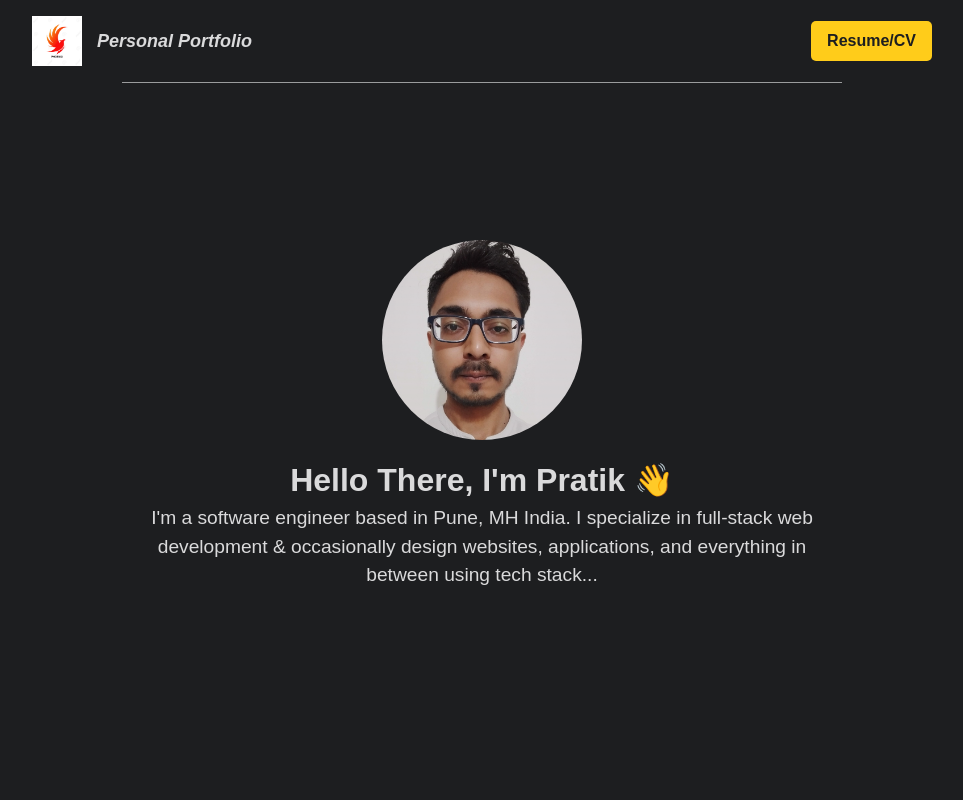
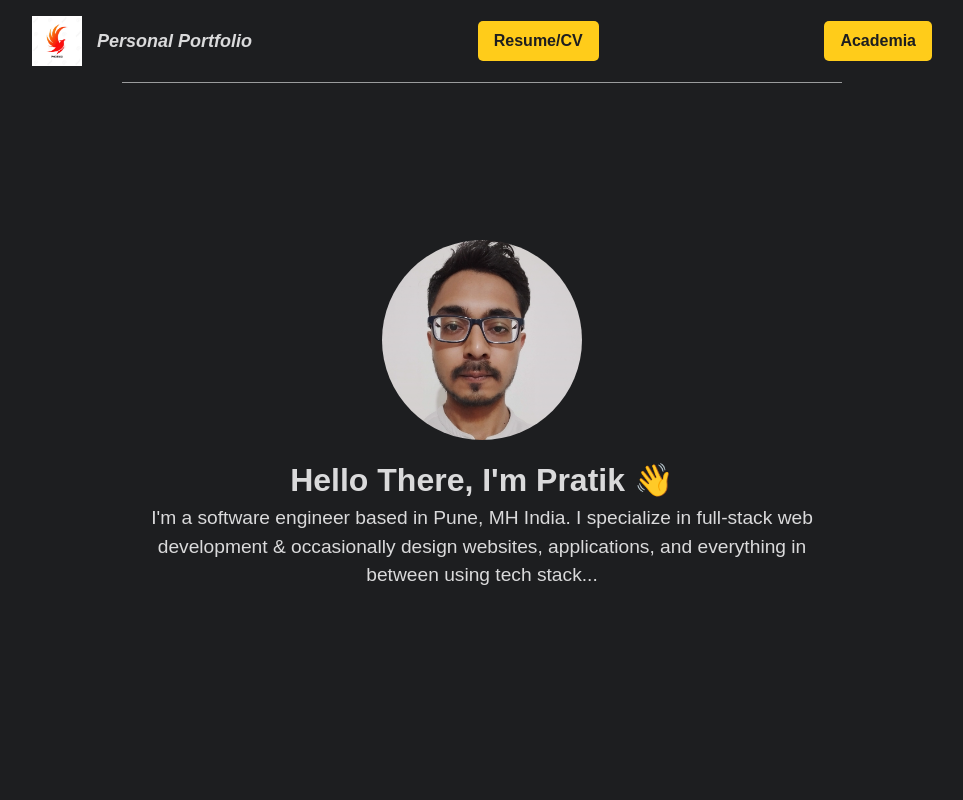
Before and after one commit to Shreyas9921/pratikwebportfolio, a Next.js app: page / in a window 1280 px wide. Shown: the top 800 px of the page, without its empty margins (158-1121 px from the left). Built offline with nearby package versions, Linux system fonts and the light colour scheme.

Commit message:
Update Navbar Button Documents Link

```diff
--- a/src/components/Navbar.jsx
+++ b/src/components/Navbar.jsx
@@ -15,7 +15,8 @@
                         </div>
                     </Link>
                 </div>
-                <a href="https://drive.google.com/file/d/18rzZv0ppiYbzoaUwJj4xhw_-sLrsoLzR/view?usp=sharing" className="cta-btn">Resume/CV</a>
+                <a href="https://drive.google.com/file/d/1xpcU2Ru2CHplCMJBoPGAO4_6vp-u6m1F/view?usp=sharing" className="cta-btn">Resume/CV</a>
+                <a href="https://drive.google.com/file/d/1qT2-6n1C46NMMAVGQ_IKeh1CRfJXhkas/view?usp=sharing" className="cta-btn">Academia</a>
             </div>
             <hr />
         </>
```
